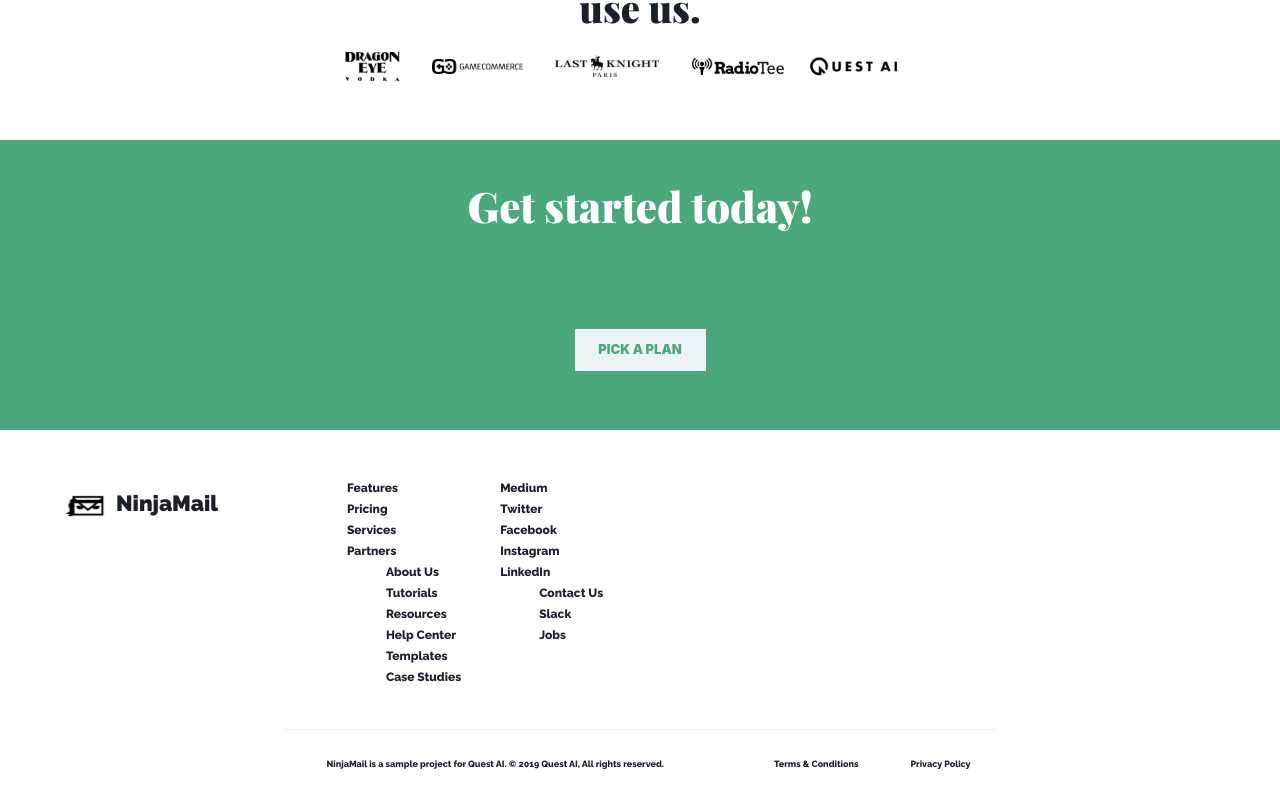
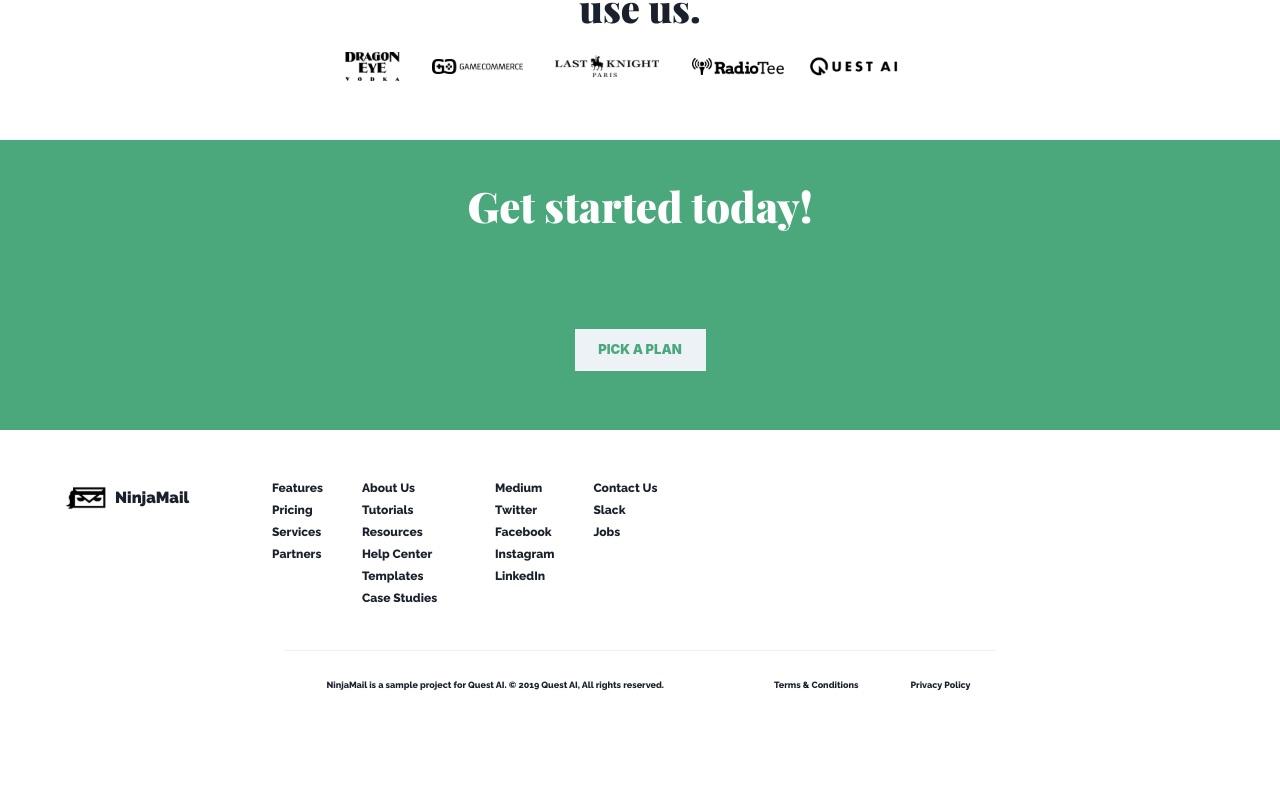
Before and after one commit to MatheusFellipi/ninjaMailDeplpoy, a Next.js app: page / in a window 1280 px wide. Shown: the part 1989-2793 px from the top of the page. After the commit the page ends 2714 px from the top, so only its background shows below. Built offline with nearby package versions, Linux system fonts and the light colour scheme.

Commit message:
Corringindo o footer para fica mais respocivel.

```diff
--- a/src/pages/index.tsx
+++ b/src/pages/index.tsx
@@ -8,10 +8,9 @@ import {
   Heading,
   Image,
   Input,
+  List,
+  ListItem,
   Stack,
-  Text,
-  Wrap,
-  WrapItem,
 } from '@chakra-ui/react'
 import { Header } from '../components/heeader'
 import { Video } from '../components/video'
@@ -411,24 +410,26 @@ const Home: NextPage = () => {
           mb={{ lg: '56.14px', md: '37.72px', sm: '11.72px' }}
         >
           <Flex
-            w={'155px'}
-            h={'52px'}
+            w={{ lg: '197.39px', md: '127.03px' }}
+            h={{ lg: '60.23px', md: '37.27px' }}
             align={'center'}
             mt={{ lg: '82px', md: '47px', sm: '47px' }}
             ml={{ lg: '228px', md: '63px', sm: '17px' }}
           >
-            <Box width={84} height={42} mt={'12px'}>
+            <Box width={92} height={45} mt={'12px'}>
               <Image src="/icon/ninjamail.svg" alt="ninjamail" />
             </Box>
 
             <Heading
-              fontSize="22px"
-              lineHeight={'26px'}
+              fontSize={{ lg: '26px', md: '16px', sm: '16px' }}
+              lineHeight={{ lg: '31px', md: '19px', sm: '19px' }}
+              h={{ lg: '31px', md: '19px', sm: '19px' }}
+              w={{ lg: '121px', md: '75px', sm: '75px' }}
               fontStyle={'normal'}
               fontFamily={'text'}
-              h={'25px'}
               fontWeight={'black'}
-              ml={'-10px'}
+              ml={{ lg: '-30px', md: '-40px', sm: '-40px' }}
+              pt={{ sm: '2px' }}
             >
               NinjaMail
             </Heading>
@@ -436,84 +437,58 @@ const Home: NextPage = () => {
 
           <Flex
             mt={{ lg: '79px', md: '51px', sm: '3.73px' }}
-            ml={{ lg: '194.61px', md: '128.97', sm: '17px' }}
+            ml={{ lg: '168px', md: '81.97px', sm: '17px' }}
             fontWeight={'bold'}
             fontFamily={'text'}
             fontSize={{ lg: '19px', md: '"12px"', sm: '12px' }}
             lineHeight={'14px'}
+            flexDirection={'row'}
           >
-            <Flex flexDirection={{ lg: 'row', md: 'row', sm: 'row' }}>
-              <Wrap
-                spacingX={{ sm: 0 }}
-                direction={{ lg: 'row', md: 'row', sm: 'column' }}
-              >
-                <WrapItem flexDirection={'column'}>
-                  <Text mb={{ lg: '10px', md: '7px', sm: '7px' }}>
-                    Features
-                  </Text>
-                  <Text mb={{ lg: '10px', md: '7px', sm: '7px' }}>Pricing</Text>
-                  <Text mb={{ lg: '10px', md: '7px', sm: '7px' }}>
-                    Services
-                  </Text>
-                  <Text mb={{ lg: '10px', md: '7px', sm: '7px' }}>
-                    Partners
-                  </Text>
-                </WrapItem>
+            <Flex
+              mr={{ lg: '56px', md: '13px', sm: '0px' }}
+              h={{ lg: '199.86px', md: '130.28px' }}
+              sx={{
+                '@media (max-width: 767px)': {
+                  flexDirection: 'column',
+                },
+              }}
+            >
+              <List mr={{ lg: '58px', md: '39px', sm: '0px' }} spacing={1}>
+                <ListItem mb={'0.5rem'}>Features</ListItem>
+                <ListItem mb={'0.5rem'}>Pricing</ListItem>
+                <ListItem mb={'0.5rem'}>Services</ListItem>
+                <ListItem mb={'0.5rem'}>Partners</ListItem>
+              </List>
 
-                <WrapItem
-                  ml={{ lg: '75px', md: '39px' }}
-                  flexDirection={'column'}
-                >
-                  <Text mb={{ lg: '10px', md: '7px', sm: '7px' }}>
-                    About Us
-                  </Text>
-                  <Text mb={{ lg: '10px', md: '7px', sm: '7px' }}>
-                    Tutorials
-                  </Text>
-                  <Text mb={{ lg: '10px', md: '7px', sm: '7px' }}>
-                    Resources
-                  </Text>
-                  <Text mb={{ lg: '10px', md: '7px', sm: '7px' }}>
-                    Help Center
-                  </Text>
-                  <Text mb={{ lg: '10px', md: '7px', sm: '7px' }}>
-                    Templates
-                  </Text>
-                  <Text mb={{ lg: '10px', md: '7px', sm: '7px' }}>
-                    Case Studies
-                  </Text>
-                </WrapItem>
-              </Wrap>
+              <List spacing={1} w={'120px'}>
+                <ListItem mb={'0.5rem'}>About Us</ListItem>
+                <ListItem mb={'0.5rem'}>Tutorials</ListItem>
+                <ListItem mb={'0.5rem'}>Resources</ListItem>
+                <ListItem mb={'0.5rem'}>Help Center</ListItem>
+                <ListItem mb={'0.5rem'}>Templates</ListItem>
+                <ListItem mb={'0.5rem'}>Case Studies</ListItem>
+              </List>
+            </Flex>
 
-              <Wrap
-                ml={{ lg: '92px', md: '39px', sm: '72px' }}
-                spacingX={{ sm: 0 }}
-                direction={{ lg: 'row', md: 'row', sm: 'column' }}
-              >
-                <WrapItem flexDirection={'column'}>
-                  <Text mb={{ lg: '10px', md: '7px', sm: '7px' }}>Medium</Text>
-                  <Text mb={{ lg: '10px', md: '7px', sm: '7px' }}>Twitter</Text>
-                  <Text mb={{ lg: '10px', md: '7px', sm: '7px' }}>
-                    Facebook
-                  </Text>
-                  <Text mb={{ lg: '10px', md: '7px', sm: '7px' }}>
-                    Instagram
-                  </Text>
-                  <Text mb={{ lg: '10px', md: '7px', sm: '7px' }}>
-                    LinkedIn
-                  </Text>
-                </WrapItem>
-                <WrapItem
-                  ml={{ lg: '75px', md: '39px' }}
-                  flexDirection={'column'}
-                >
-                  <Text mb={{ lg: '10px', md: '7px', sm: '7px' }}>
-                    Contact Us
-                  </Text>
-                  <Text mb={{ lg: '10px', md: '7px', sm: '7px' }}>Slack</Text>
-                  <Text mb={{ lg: '10px', md: '7px', sm: '7px' }}>Jobs</Text>
-                </WrapItem>
-              </Wrap>
+            <Flex
+              sx={{
+                '@media (max-width: 767px)': {
+                  flexDirection: 'column',
+                },
+              }}
+            >
+              <List mr={{ lg: '58px', md: '39px', sm: '0px' }} spacing={1}>
+                <ListItem mb={'0.5rem'}>Medium</ListItem>
+                <ListItem mb={'0.5rem'}>Twitter</ListItem>
+                <ListItem mb={'0.5rem'}>Facebook</ListItem>
+                <ListItem mb={'0.5rem'}>Instagram</ListItem>
+                <ListItem mb={'0.5rem'}>LinkedIn</ListItem>
+              </List>
+              <List spacing={1} w={{ lg: '166px', md: '166px' }}>
+                <ListItem mb={'0.5rem'}>Contact Us</ListItem>
+                <ListItem mb={'0.5rem'}>Slack</ListItem>
+                <ListItem mb={'0.5rem'}>Jobs</ListItem>
+              </List>
             </Flex>
           </Flex>
         </Flex>
@@ -541,7 +516,7 @@ const Home: NextPage = () => {
             lineHeight={'18px'}
             fontFamily={'text'}
             fontWeight={700}
-            maxW={{ lg: '561px', md: '338px', sm: '186px' }}
+            maxW={{ lg: '565px', md: '338px', sm: '186px' }}
           >
             NinjaMail is a sample project for Quest AI. © 2019 Quest AI, All
             rights reserved.
```
